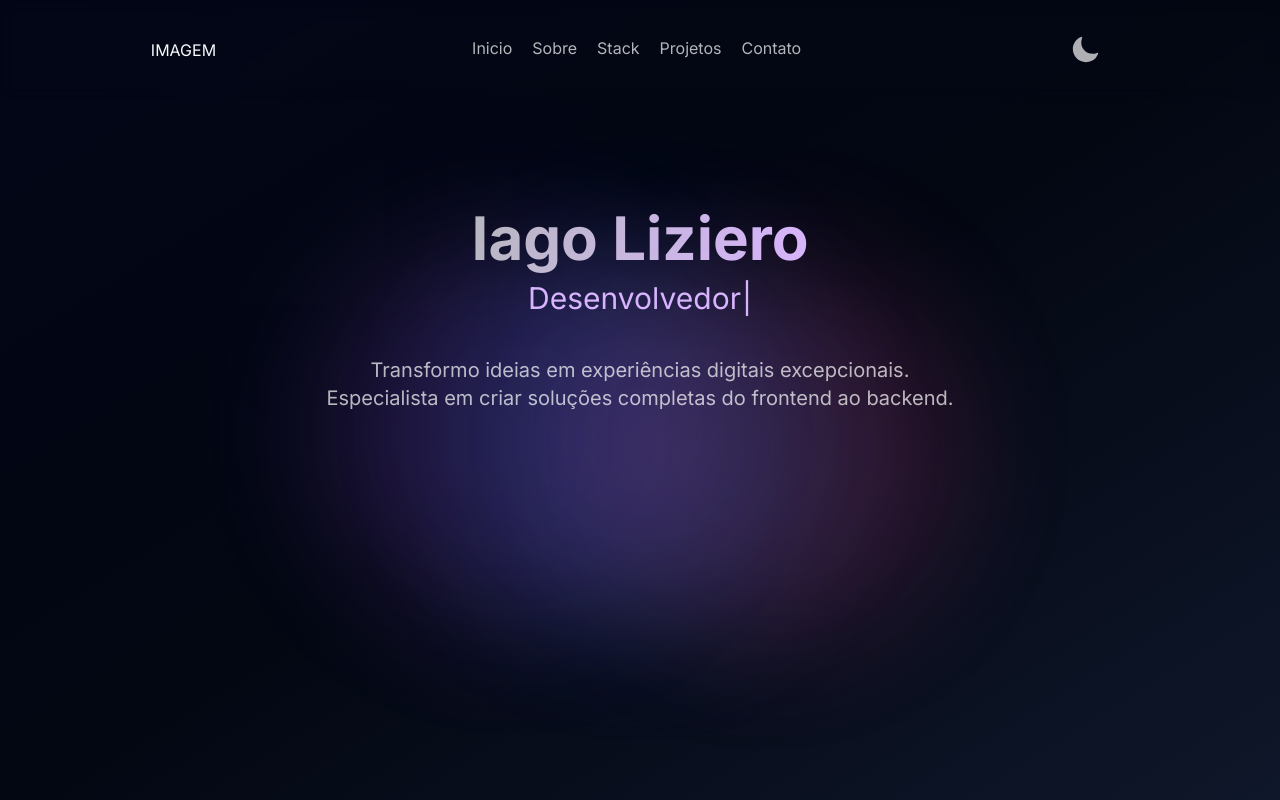
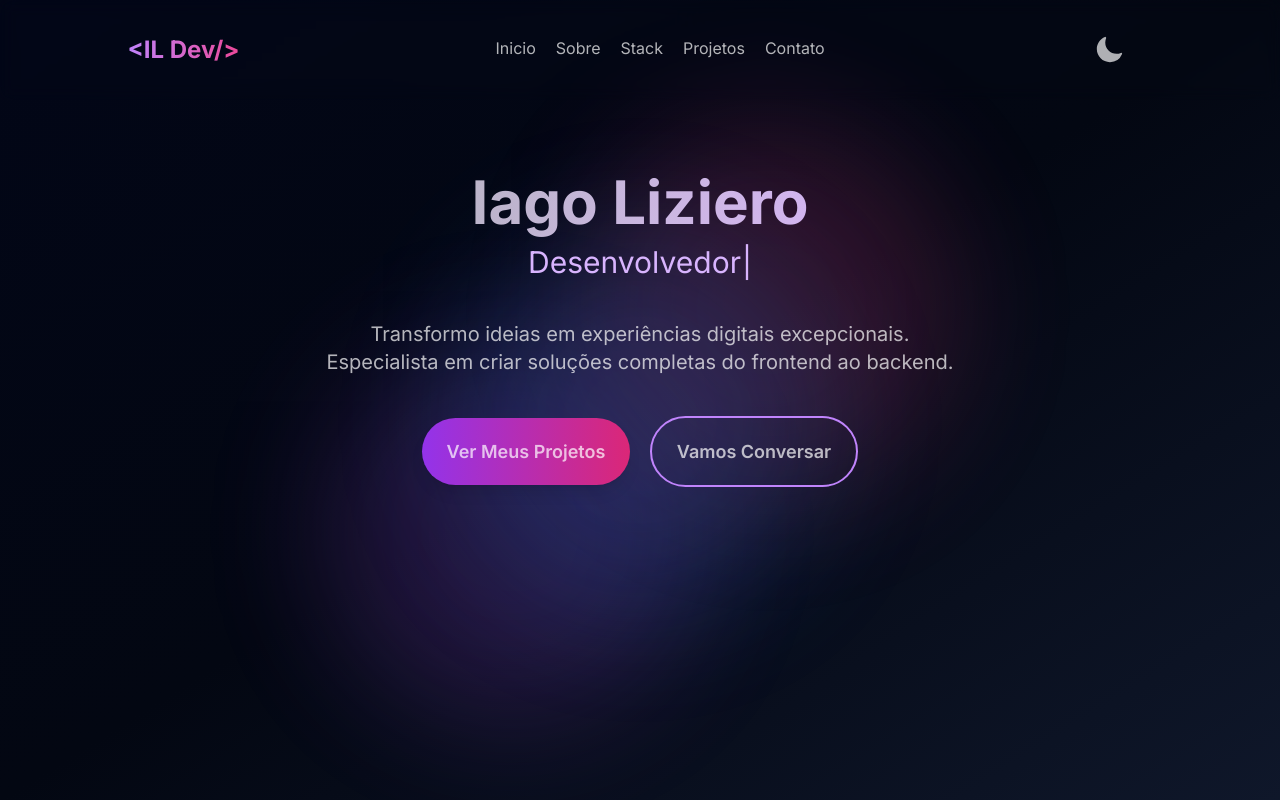
Before and after one commit to iagoliziero/my-portfolio, a React (Vite) app: page / in a window 1280 px wide. Built offline with nearby package versions, Linux system fonts and the light colour scheme.

Commit message:
refactor: adjusting Hero Section

```diff
--- a/src/App.tsx
+++ b/src/App.tsx
@@ -1,33 +1,21 @@
 import "./App.css";
 import Header from "./components/Header";
 import Hero from "./components/Hero";
-import TypeWriterEffect from "./components/TypeWriter";
+import HeroContent from "./components/HeroContent";
 
 function App() {
   return (
     <div className="min-h-screen bg-gradient-to-br from-slate-950 via-gray-950 to-slate-900 dark:from-black dark:via-gray-900 dark:to-black transition-all duration-300 overflow-x-hidden">
       <Header />
-      {/* create component here (Hero Section) */}
-      <section className="relative flex flex-col items-center justify-center h-screen gap-20 top-10">
-        <div className="flex flex-col items-center relative bottom-24 z-20">
-          <h1 className="text-5xl md:text-6xl xl:text-7xl text-slate-50 font-bold relative  text-center bg-gradient-to-r from-white/70 to-purple-300 text-transparent bg-clip-text p-3">
-            Iago Liziero
-          </h1>
-          <div className=" text-center text-purple-300 text-2xl md:text-3xl mb-10">
-            <TypeWriterEffect />
-          </div>
-
-          <p className="text-white/70 text-center text-lg md:text-xl max-w-[20rem] md:max-w-[30rem] lg:max-w-[40rem]">
-            Transformo ideias em experiências digitais excepcionais.
-            Especialista em criar soluções completas do frontend ao backend.
-          </p>
-        </div>
+      {/* Hero Section */}
+      <section className="relative flex flex-col items-center justify-center mt-60 lg:mt-64 xl:mt-72">
+       <HeroContent />
         <div className="flex flex-col items-center justify-center">
           {" "}
           <Hero />
         </div>
       </section>
-      {/* create component here (Hero Section) */}
+
     </div>
   );
 }
--- a/src/components/Header.tsx
+++ b/src/components/Header.tsx
@@ -1,43 +1,14 @@
 import Checkbox from "./CheckBox";
 import Switch from "./Switch";
+import UlContent from "./UlContent";
 
 const Header = () => {
   return (
-    <header className="fixed w-screen top-0 right-0 left-0 p-5 flex justify-between items-center blur-xs backdrop-blur-[0.5em] z-10 lg:justify-center lg:gap-60">
-      <h1 className="text-slate-50"> IMAGEM</h1>
-      <ul className="hidden md:style-header">
-        <li className="relative">
-          <a href="#" className="hover-effect-active relative inline-block pb-1 hover:text-purple-400">
-            Inicio
-            <div className="hover-effect"></div>
-          </a>
-        </li>
-
-        <li className="relative">
-          <a href="#" className="hover-effect-active relative inline-block pb-1 hover:text-purple-400">
-            Sobre
-            <div className="hover-effect"></div>
-          </a>
-        </li>
-        <li className="relative">
-          <a href="#" className="hover-effect-active relative inline-block pb-1 hover:text-purple-400">
-            Stack
-            <div className="hover-effect"></div>
-          </a>
-        </li>
-        <li className="relative">
-          <a href="#" className="hover-effect-active relative inline-block pb-1 hover:text-purple-400">
-            Projetos
-            <div className="hover-effect"></div>
-          </a>
-        </li>
-        <li className="relative">
-          <a href="#" className="hover-effect-active relative inline-block pb-1 hover:text-purple-400">
-            Contato
-            <div className="hover-effect"></div>
-          </a>
-        </li>
-      </ul>
+    <header className="fixed w-screen top-0 right-0 left-0 p-5 flex justify-between items-center blur-xs backdrop-blur-[0.5em] z-50 lg:justify-center lg:gap-60">
+      <span className="text-transparent bg-clip-text bg-gradient-to-r from-purple-400 to-pink-500 font-bold text-2xl ">
+        &lt;IL Dev/&gt;
+      </span>
+      <UlContent />
       <div className="flex flex-row gap-4 justify-center items-center">
         <Switch />
         <Checkbox />
--- /dev/null
+++ b/src/components/HeroContent.tsx
@@ -0,0 +1,32 @@
+import TypeWriterEffect from "./TypeWriter";
+
+const HeroContent = () => {
+  return (
+    <div className="flex flex-col items-center relative bottom-24 z-20 gap-10">
+      <div>
+        <h1 className="text-5xl md:text-6xl xl:text-7xl text-slate-50 font-bold relative  text-center bg-gradient-to-r from-white/70 to-purple-300 text-transparent bg-clip-text p-3">
+          Iago Liziero
+        </h1>
+        <div className=" text-center text-purple-300 text-2xl md:text-3xl mb-10">
+          <TypeWriterEffect />
+        </div>
+
+        <p className="text-white/70 text-center text-lg md:text-xl max-w-[20rem] md:max-w-[30rem] lg:max-w-[40rem]">
+          Transformo ideias em experiências digitais excepcionais. Especialista
+          em criar soluções completas do frontend ao backend.
+        </p>
+      </div>
+      {/* Button navigation */}
+      <div className="flex flex-col lg:flex-row items-center justify-center gap-5">
+        <button className="p-5 w-52 text-[18px] bg-gradient-to-r from-purple-600 to-pink-600 rounded-full text-white/70 font-semibold shadow-lg hover:bg-purple-600 transition duration-300">
+          Ver Meus Projetos
+        </button>
+        <button className="p-5 w-52 text-[18px] rounded-full border-2 border-purple-400 text-white/70 font-semibold shadow-lgtransition duration-300">
+          Vamos Conversar
+        </button>
+      </div>
+    </div>
+  );
+};
+
+export default HeroContent;
```
